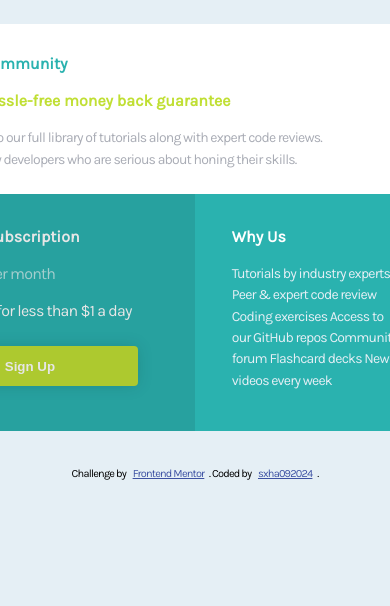
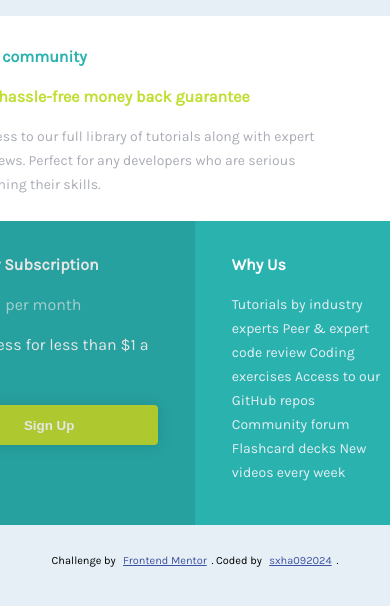
Before and after one commit to sxha092024/kodehode_frontend_clone_price_grid, a plain HTML site: page index.html in a window 390 px wide. Shown: the top 606 px of the page. Drawn offline with Linux system fonts and the light colour scheme.

Commit message:
Slight corrections to mobile to more closely match design spec

```diff
--- a/assets/css/index.css
+++ b/assets/css/index.css
@@ -108,6 +108,14 @@ footer {
 
 
 @media only screen and (min-device-width: 320px) {
+    body {
+        letter-spacing: normal;
+        line-height: 150%;
+    }
+    .container {
+        padding: 0 1.5rem;
+    }
+
     .card {
         padding: 1rem 1rem;
     }
@@ -133,7 +141,7 @@ footer {
 
     button {
         margin: 1rem 0 0 0;
-        padding: 0.9rem 6rem;
+        padding: 0.9rem 6.5rem;
     }
 
     .inline-span {
```
